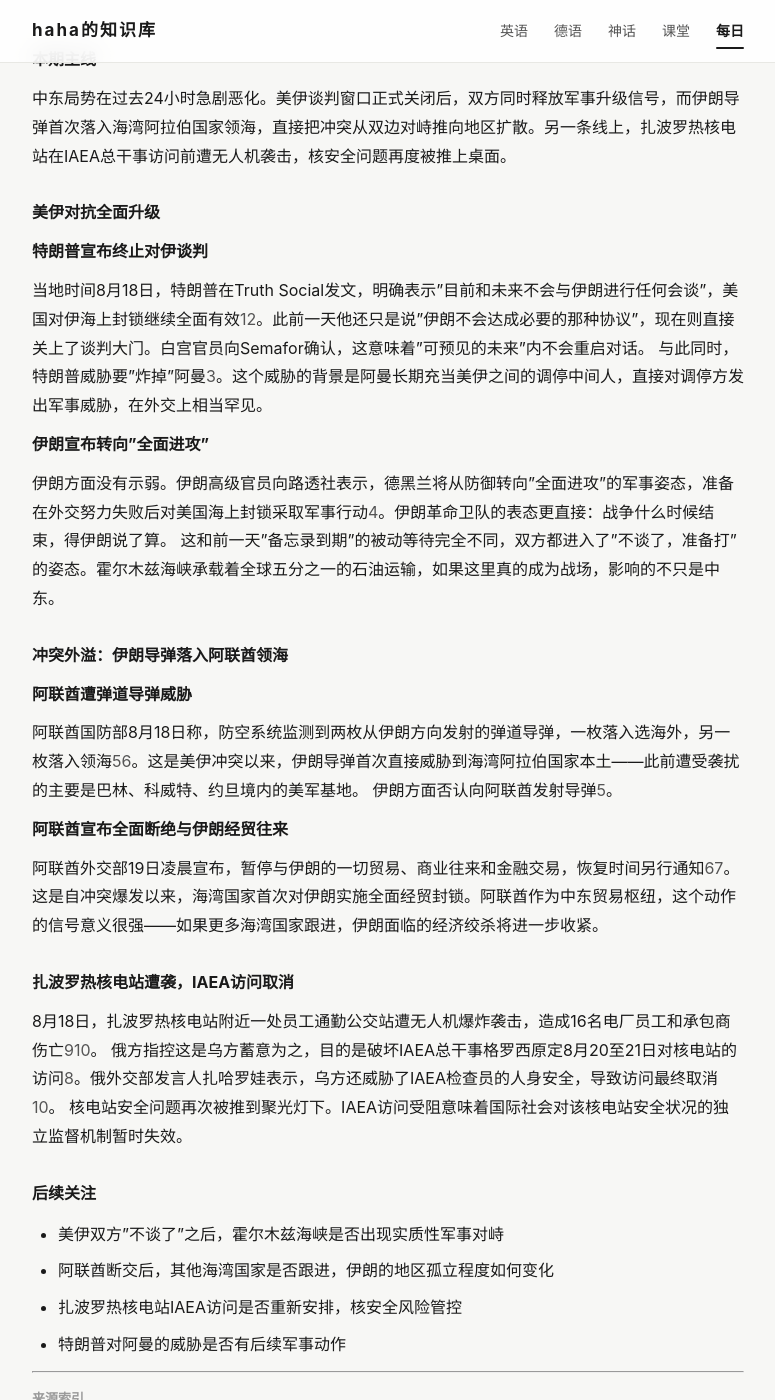
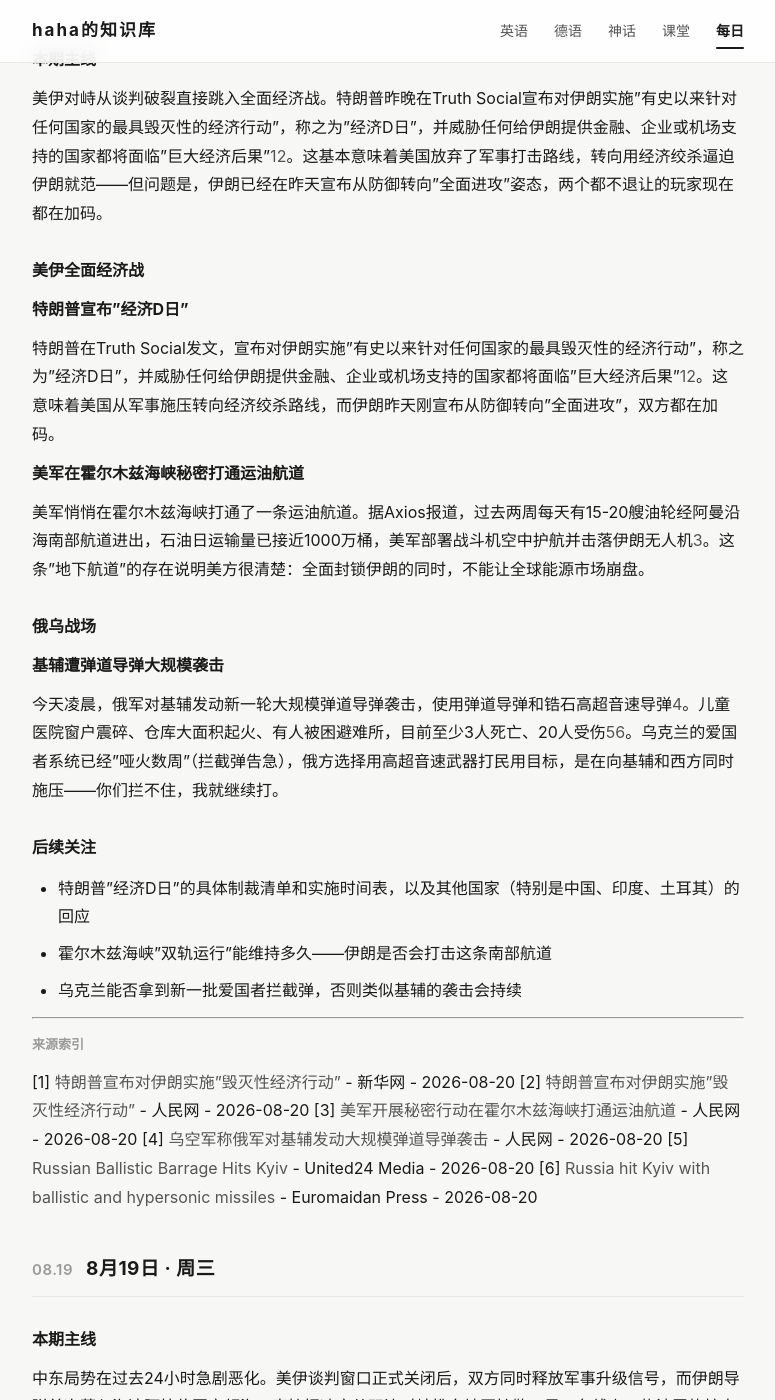
Before and after one commit to hahadmz/haha-knowledge, a Jekyll site: the page built from daily.md, in a window 1280 px wide and 1400 px high, scrolled down 314 px. Shown: the whole window, without its empty margins (252-1027 px from the left). Built offline with Jekyll 4.4.1, drawn with Linux system fonts in a browser that asks for light colours; our own code applies the rules of GitHub Pages for plain Markdown files; some of the changed text lies outside the part shown.

Commit message:
每日播报：归档8/20国际形势简报

```diff
--- a/daily.md
+++ b/daily.md
@@ -7,6 +7,45 @@ layout: default
 <p class="page-sub">木直每天讲给haha的世界 · 国际形势简报 · 按日期倒序</p>
 
 <div class="crumbs">[首页](./) · [英语](./english) · [德语](./german) · [神话](./myths) · [课堂](./notes)</div>
+
+## <span class="h2-num">08.20</span> 8月20日 · 周四
+
+### 本期主线
+
+美伊对峙从谈判破裂直接跳入全面经济战。特朗普昨晚在Truth Social宣布对伊朗实施"有史以来针对任何国家的最具毁灭性的经济行动"，称之为"经济D日"，并威胁任何给伊朗提供金融、企业或机场支持的国家都将面临"巨大经济后果"[1](http://www.xinhuanet.com/world/20260820/f2cfeb9447bb4563a5db23ca98f100e2/c.html)[2](http://world.people.com.cn/n1/2026/0820/c1002-40782980.html)。这基本意味着美国放弃了军事打击路线，转向用经济绞杀逼迫伊朗就范——但问题是，伊朗已经在昨天宣布从防御转向"全面进攻"姿态，两个都不退让的玩家现在都在加码。
+
+### 美伊全面经济战
+
+**特朗普宣布"经济D日"**
+
+特朗普在Truth Social发文，宣布对伊朗实施"有史以来针对任何国家的最具毁灭性的经济行动"，称之为"经济D日"，并威胁任何给伊朗提供金融、企业或机场支持的国家都将面临"巨大经济后果"[1](http://www.xinhuanet.com/world/20260820/f2cfeb9447bb4563a5db23ca98f100e2/c.html)[2](http://world.people.com.cn/n1/2026/0820/c1002-40782980.html)。这意味着美国从军事施压转向经济绞杀路线，而伊朗昨天刚宣布从防御转向"全面进攻"，双方都在加码。
+
+**美军在霍尔木兹海峡秘密打通运油航道**
+
+美军悄悄在霍尔木兹海峡打通了一条运油航道。据Axios报道，过去两周每天有15-20艘油轮经阿曼沿海南部航道进出，石油日运输量已接近1000万桶，美军部署战斗机空中护航并击落伊朗无人机[3](http://world.people.com.cn/n1/2026/0820/c1002-40782983.html)。这条"地下航道"的存在说明美方很清楚：全面封锁伊朗的同时，不能让全球能源市场崩盘。
+
+### 俄乌战场
+
+**基辅遭弹道导弹大规模袭击**
+
+今天凌晨，俄军对基辅发动新一轮大规模弹道导弹袭击，使用弹道导弹和锆石高超音速导弹[4](http://world.people.com.cn/n1/2026/0820/c1002-40782984.html)。儿童医院窗户震碎、仓库大面积起火、有人被困避难所，目前至少3人死亡、20人受伤[5](https://united24media.com/war-in-ukraine/russian-ballistic-barrage-hits-kyiv-hospital-damaged-warehouses-ablaze-people-trapped-in-shelter-21849)[6](https://euromaidanpress.com/2026/08/20/russia-hit-kyiv-with-ballistic-and-hypersonic-missiles-overnight-damaging-a-childrens-hospital-with-people-trapped-in-a-shelter/)。乌克兰的爱国者系统已经"哑火数周"（拦截弹告急），俄方选择用高超音速武器打民用目标，是在向基辅和西方同时施压——你们拦不住，我就继续打。
+
+### 后续关注
+
+- 特朗普"经济D日"的具体制裁清单和实施时间表，以及其他国家（特别是中国、印度、土耳其）的回应
+- 霍尔木兹海峡"双轨运行"能维持多久——伊朗是否会打击这条南部航道
+- 乌克兰能否拿到新一批爱国者拦截弹，否则类似基辅的袭击会持续
+
+---
+
+<span class="meta">**来源索引**</span>
+
+[1] [特朗普宣布对伊朗实施"毁灭性经济行动"](http://www.xinhuanet.com/world/20260820/f2cfeb9447bb4563a5db23ca98f100e2/c.html) - 新华网 - 2026-08-20
+[2] [特朗普宣布对伊朗实施"毁灭性经济行动"](http://world.people.com.cn/n1/2026/0820/c1002-40782980.html) - 人民网 - 2026-08-20
+[3] [美军开展秘密行动在霍尔木兹海峡打通运油航道](http://world.people.com.cn/n1/2026/0820/c1002-40782983.html) - 人民网 - 2026-08-20
+[4] [乌空军称俄军对基辅发动大规模弹道导弹袭击](http://world.people.com.cn/n1/2026/0820/c1002-40782984.html) - 人民网 - 2026-08-20
+[5] [Russian Ballistic Barrage Hits Kyiv](https://united24media.com/war-in-ukraine/russian-ballistic-barrage-hits-kyiv-hospital-damaged-warehouses-ablaze-people-trapped-in-shelter-21849) - United24 Media - 2026-08-20
+[6] [Russia hit Kyiv with ballistic and hypersonic missiles](https://euromaidanpress.com/2026/08/20/russia-hit-kyiv-with-ballistic-and-hypersonic-missiles-overnight-damaging-a-childrens-hospital-with-people-trapped-in-a-shelter/) - Euromaidan Press - 2026-08-20
 
 ## <span class="h2-num">08.19</span> 8月19日 · 周三
 
@@ -226,4 +265,4 @@ layout: default
 
 <hr class="divider">
 
-<span class="meta">最近更新：2026-08-19 新增每日播报板块，8/16-8/19 简报已归档</span>
+<span class="meta">最近更新：2026-08-20 8/20 简报已归档，共 5 天</span>
```
